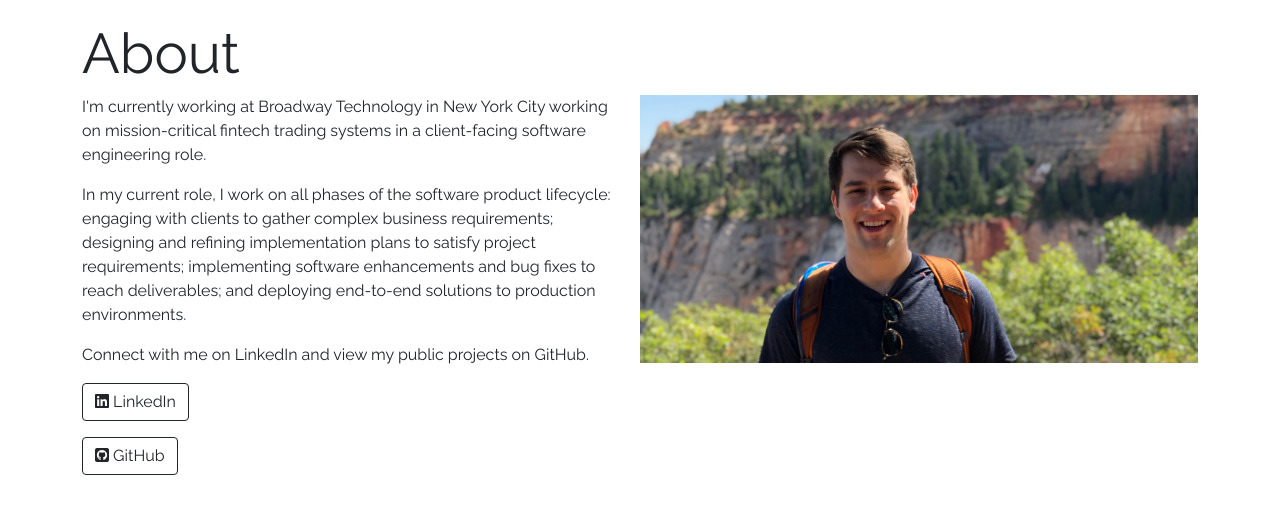
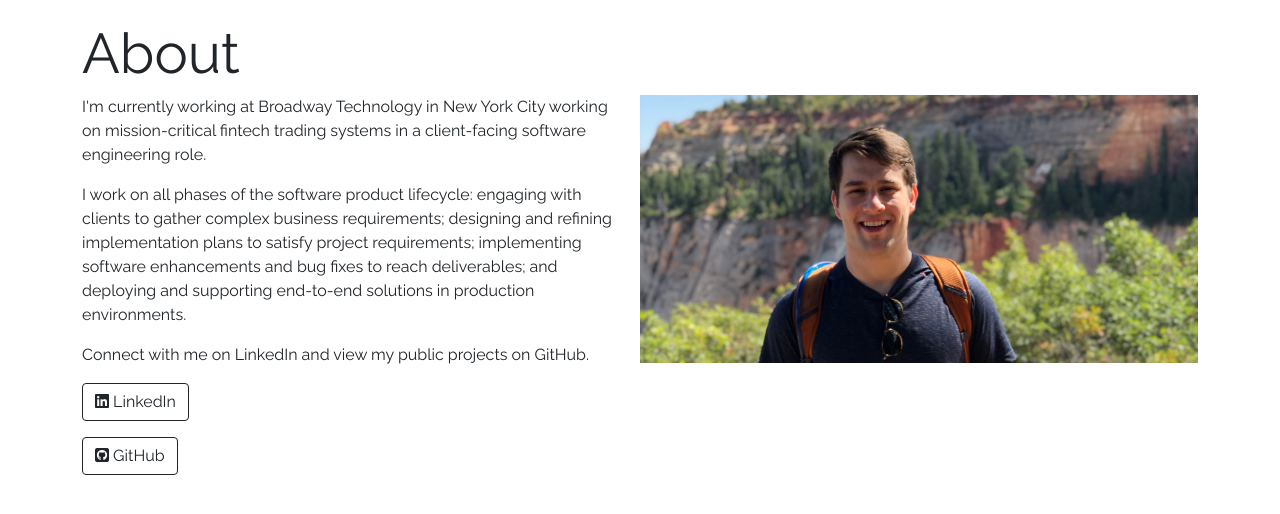
Before and after one commit to mrkbryn/mark-bryan-site, a Flask app: page / in a window 1280 px wide. Shown: the part 56-570 px from the top of the page. Run offline with Flask 2, Linux system fonts and the light colour scheme; some libraries are stand-ins or nearby versions.

Commit message:
Update to about section

```diff
--- a/app/templates/index.html
+++ b/app/templates/index.html
@@ -15,9 +15,9 @@
     <p>I'm currently working at Broadway Technology in New York City working on mission-critical fintech trading systems in a client-facing software engineering role.</p>
 
     <p>
-      In my current role, I work on all phases of the software product lifecycle: engaging with clients to gather
+      I work on all phases of the software product lifecycle: engaging with clients to gather
       complex business requirements; designing and refining implementation plans to satisfy project requirements; implementing
-      software enhancements and bug fixes to reach deliverables; and deploying end-to-end solutions to production environments.
+      software enhancements and bug fixes to reach deliverables; and deploying and supporting end-to-end solutions in production environments.
     </p>
 
     <p>Connect with me on LinkedIn and view my public projects on GitHub.</p>
```
